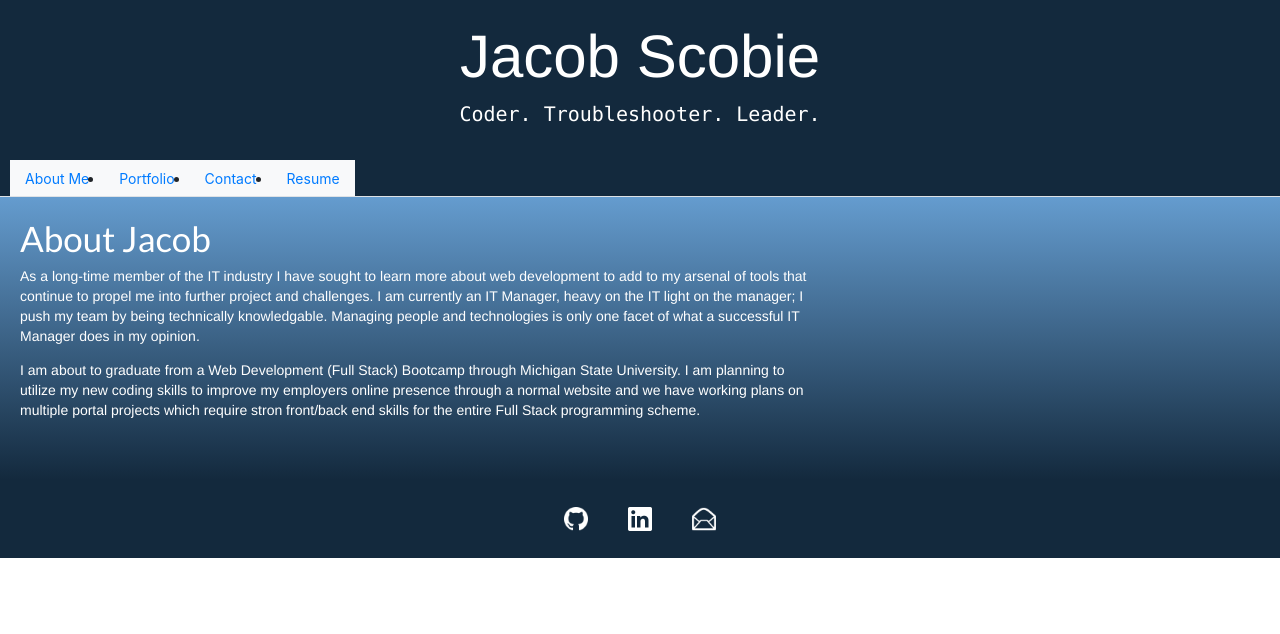
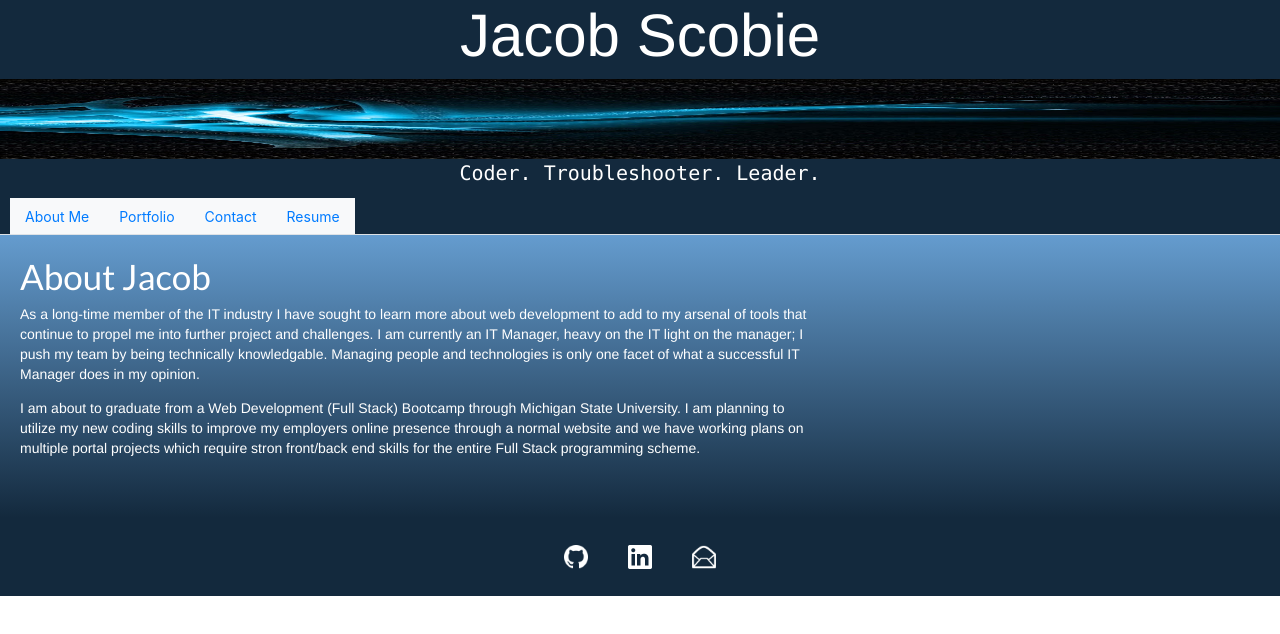
Before and after one commit to jscobie/Reactive-Portfolio, a React (Create React App) app: page / in a window 1280 px wide. Shown: the top 634 px of the page. Built offline with nearby package versions, Linux system fonts and the light colour scheme.

Commit message:
adjusting items after class

```diff
--- a/src/components/Footer.js
+++ b/src/components/Footer.js
@@ -6,7 +6,7 @@ import emaillogo from '../assets/email-64.png';
 
 export default function Footer() {
     return (
-      <div className='d-flex justify-content-center p-2' style={{ "backgroundColor":"#13293d"  }}>
+      <div className='d-flex justify-content-center p-2' style={{ "backgroundColor":"#13293d" }}>
         <a href="https://github.com/jscobie" alt="Link to GitHub account"><img style={{ "padding":"20px" }} src={githublogo} alt="Link to GitHub account" width="64"></img></a>
         <a href="https://www.linkedin.com/in/jacobscobie/" alt="Link to LinkedIn"><img style={{ "padding":"20px" }} src={linkedinlogo} alt="LinkedIn account" width="64"></img></a>
         <a href="mailto:jacob.scobie@gmail.com" alt="Link to email"><img style={{ "padding":"20px" }} src={emaillogo} alt="Email Jacob" width="64"></img></a>
--- a/src/components/Header.js
+++ b/src/components/Header.js
@@ -1,12 +1,13 @@
 import React from 'react';
+import banner from '../assets/R.jpg';
 
 export default function Header() {
     return (
-        <div style={{ "padding":"2px 0 18px","border":"none","margin":"none", "backgroundColor":"#13293d" }} className="text-white p-4">
-
+        <div style={{ "border":"none","margin":"none", "backgroundColor":"#13293d", }} className="text-white">
             <h1 className='d-flex justify-content-center' style={{ fontSize: '60px', fontFamily: 'Helvetica'}}>
               Jacob Scobie
             </h1>
+            <img style={{ "padding": "0 0 0", "height":"80px","width":"100%","backgroundSize":"cover","backgroundPosition":"center" }} src={banner} alt="Link to GitHub" width="25"></img>
             <p className='d-flex justify-content-center' style={{ fontSize: '20px', fontFamily: 'Lucida Console'}}>
               Coder. Troubleshooter. Leader.
             </p>
--- a/src/components/NavTabs.js
+++ b/src/components/NavTabs.js
@@ -2,7 +2,7 @@ import React from 'react';
 
 function NavTabs({ currentPage, handlePageChange }) {
   return (
-    <ul className="nav-tabs" style={{ "backgroundColor":"#13293d", "padding":"10px 10px 0px 10px","display":"flex" }}>
+    <ul className="nav nav-tabs" style={{ "backgroundColor":"#13293d", "padding":"10px 10px 0px 10px","display":"flex" }}>
       <li className="nav-item bg-light">
         <a
           href="#about"
```
Also changed, not shown: src/assets/R.jpg (added).
